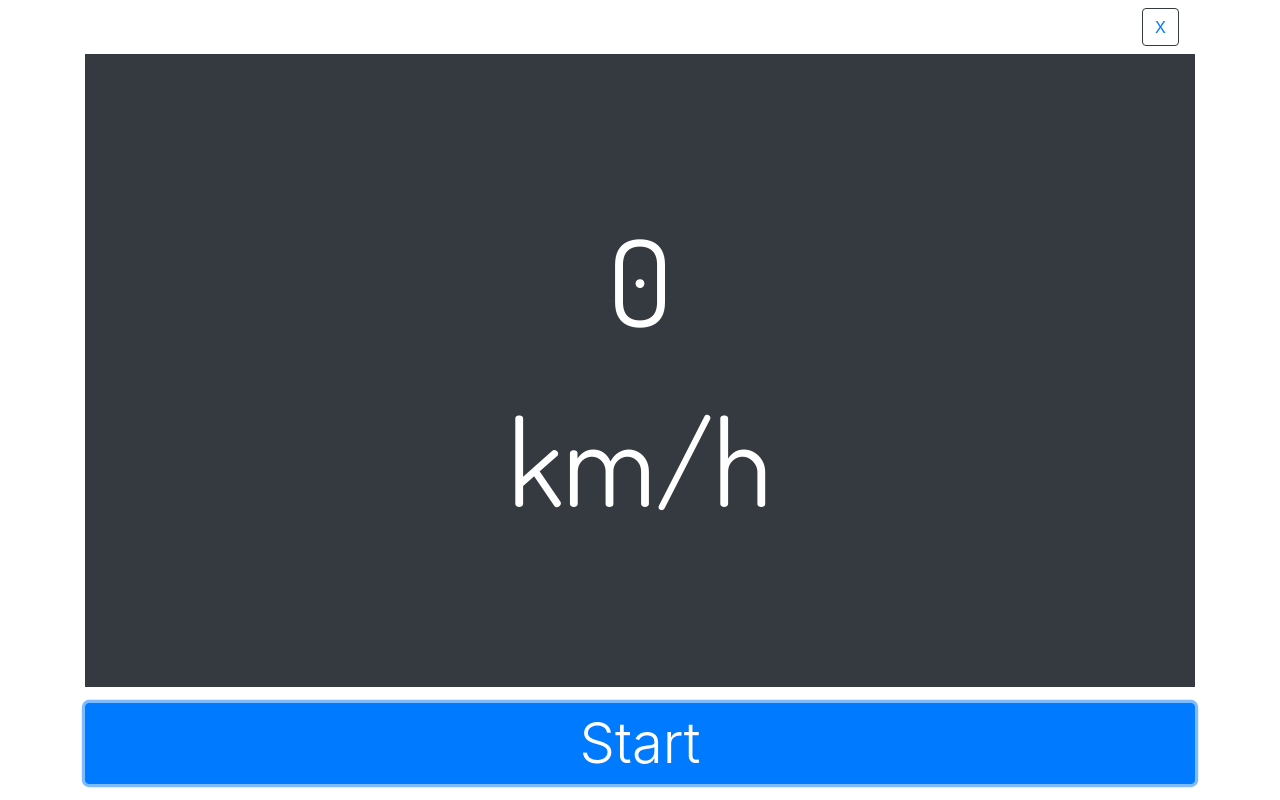
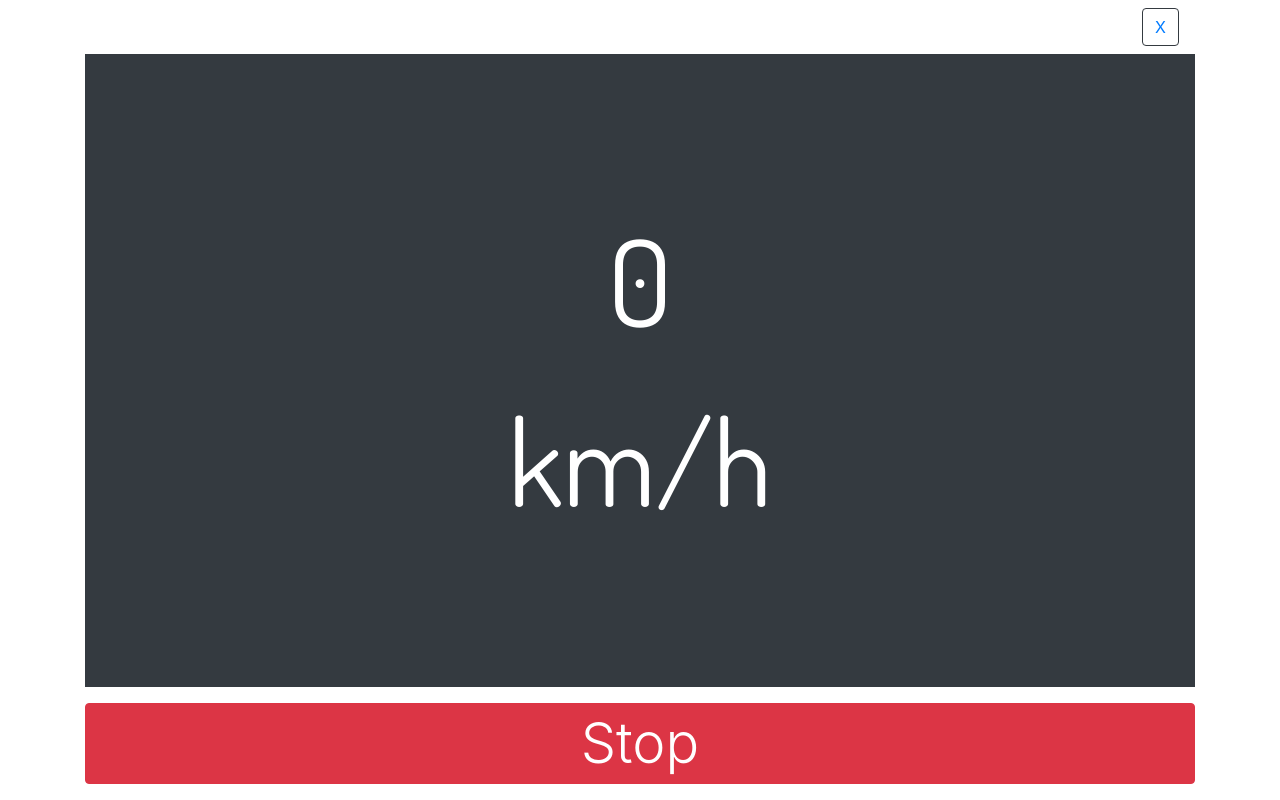
Before and after one commit to diegod21/ride-app, a plain HTML site: page speedometer.html in a window 1280 px wide. Both pictures are taken after a click on the button "Start". Drawn offline with nearby package versions, Linux system fonts and the light colour scheme.

Commit message:
keep working

```diff
--- a/speedometer.html
+++ b/speedometer.html
@@ -9,17 +9,23 @@
     <link rel="stylesheet" href="./style.css">
 </head>
 <body class="h-100">
+
     <div class=" container d-flex flex-column justify-content-between h-100">
     <nav class="navbar justify-content-end">
         <a href="index.html" class="btn btn-close border border-dark ">X</a>
     </nav>
+
         <div class="d-flex flex-column align-items-center
          flex-fill bg-dark mb-3 justify-content-center text-white">
             <span id="speedy" class="speedy">0</span>
             <spanc class="speedy">km/h</span>
         </div>
+
         <button class="btn btn-primary mb-3"id="start"><span class="display-4">Start</span></button>
-        <button class="btn btn-danger d-none mb-3"id="stop">Stop</button>
+        <button class="btn btn-danger d-none mb-3"id="stop"><span class="display-4">Stop</span></button>
+
     </div>
+
+    <script src="speedometer.js"></script>
 </body>
 </html>
--- /dev/null
+++ b/speedometer.js
@@ -0,0 +1,17 @@
+const stopBtn = document.querySelector("#stop");
+const startBtn = document.querySelector("#start");
+const speedElement = document.querySelector("#speed");
+
+startBtn.addEventListener("click" , ()=>{
+
+    startBtn.classList.add("d-none");
+    stopBtn.classList.remove("d-none");
+
+})
+
+stopBtn.addEventListener("click" , ()=>{
+
+    startBtn.classList.remove("d-none");
+    stopBtn.classList.add("d-none");
+
+})
```
